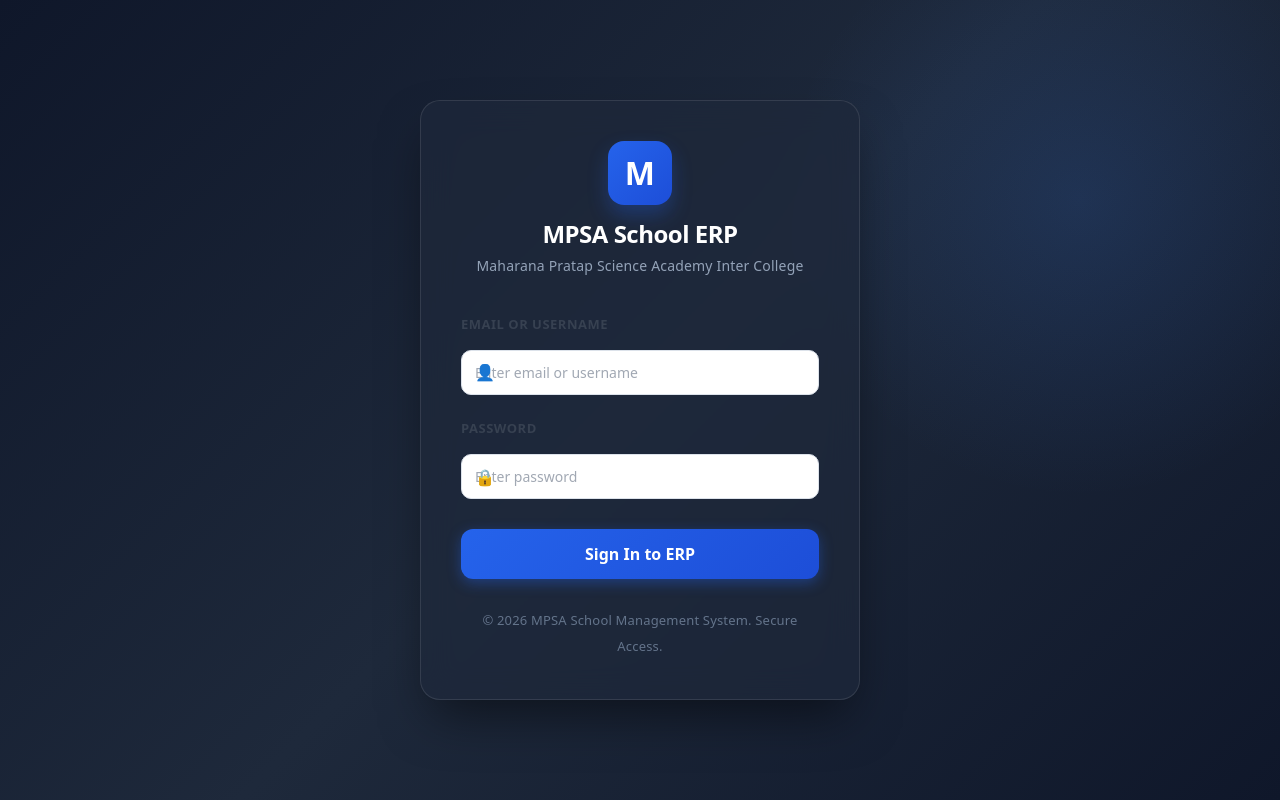
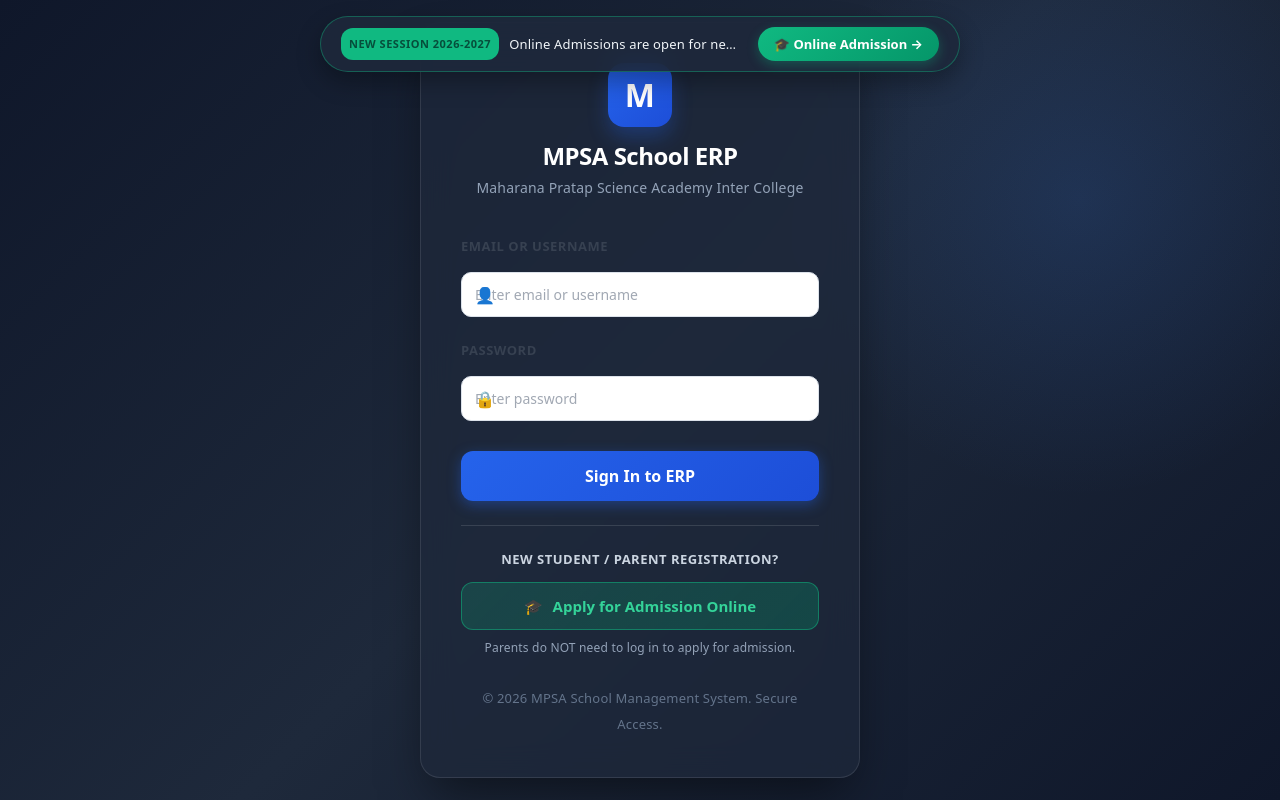
Before and after one commit to Ankur-o11/school_web, a React (Vite) app: page /login in a window 1280 px wide. Built offline with nearby package versions, Linux system fonts and the light colour scheme; no server answers.

Commit message:
feat(admissions): add visible public online admission CTA buttons and admin sidebar submenu

```diff
--- a/src/Style/login.css
+++ b/src/Style/login.css
@@ -162,9 +162,153 @@
   color: #64748b;
 }
 
+/* TOP PUBLIC ACCESS BANNER */
+.login-top-banner {
+  position: absolute;
+  top: 16px;
+  left: 50%;
+  transform: translateX(-50%);
+  width: 90%;
+  max-width: 640px;
+  background: rgba(30, 41, 59, 0.85);
+  backdrop-filter: blur(12px);
+  border: 1px solid rgba(16, 185, 129, 0.4);
+  border-radius: 40px;
+  padding: 10px 20px;
+  display: flex;
+  align-items: center;
+  justify-content: space-between;
+  gap: 12px;
+  z-index: 20;
+  box-shadow: 0 10px 25px rgba(0, 0, 0, 0.3);
+}
+
+.login-top-info {
+  display: flex;
+  align-items: center;
+  gap: 10px;
+  overflow: hidden;
+}
+
+.banner-badge {
+  background: #10b981;
+  color: #064e3b;
+  font-size: 11px;
+  font-weight: 800;
+  padding: 3px 8px;
+  border-radius: 12px;
+  white-space: nowrap;
+  letter-spacing: 0.5px;
+}
+
+.banner-text {
+  color: #f1f5f9;
+  font-size: 13px;
+  font-weight: 500;
+  white-space: nowrap;
+  text-overflow: ellipsis;
+  overflow: hidden;
+}
+
+.login-top-cta {
+  background: linear-gradient(135deg, #10b981, #059669);
+  color: #ffffff;
+  border: none;
+  padding: 8px 16px;
+  border-radius: 20px;
+  font-weight: 700;
+  font-size: 13px;
+  cursor: pointer;
+  white-space: nowrap;
+  transition: all 0.2s ease;
+  box-shadow: 0 4px 12px rgba(16, 185, 129, 0.3);
+}
+
+.login-top-cta:hover {
+  background: linear-gradient(135deg, #059669, #047857);
+  transform: translateY(-1px);
+}
+
+/* IN-CARD ONLINE ADMISSION BOX */
+.login-online-admission-box {
+  margin-top: 24px;
+  padding-top: 20px;
+  border-top: 1px solid rgba(255, 255, 255, 0.12);
+  text-align: center;
+}
+
+.online-adm-label {
+  margin: 0 0 10px 0;
+  font-size: 13px;
+  color: #cbd5e1;
+  font-weight: 600;
+  text-transform: uppercase;
+  letter-spacing: 0.5px;
+}
+
+.login-online-btn {
+  width: 100%;
+  padding: 13px;
+  background: linear-gradient(135deg, rgba(16, 185, 129, 0.2), rgba(5, 150, 105, 0.3));
+  border: 1px solid rgba(16, 185, 129, 0.5);
+  border-radius: 12px;
+  color: #34d399;
+  font-weight: 700;
+  font-size: 15px;
+  cursor: pointer;
+  display: flex;
+  align-items: center;
+  justify-content: center;
+  gap: 10px;
+  transition: all 0.2s ease;
+}
+
+.login-online-btn:hover {
+  background: linear-gradient(135deg, rgba(16, 185, 129, 0.35), rgba(5, 150, 105, 0.5));
+  transform: translateY(-1px);
+  box-shadow: 0 4px 14px rgba(16, 185, 129, 0.25);
+  color: #6ee7b7;
+}
+
+.online-adm-sub {
+  display: block;
+  margin-top: 10px;
+  color: #94a3b8;
+  font-size: 12px;
+  line-height: 1.4;
+}
+
+@media (max-width: 640px) {
+  .login-top-banner {
+    position: relative;
+    top: 0;
+    left: 0;
+    transform: none;
+    width: 100%;
+    margin-bottom: 20px;
+    border-radius: 14px;
+    flex-direction: column;
+    text-align: center;
+    padding: 12px;
+  }
+
+  .login-top-info {
+    flex-direction: column;
+    gap: 4px;
+  }
+
+  .login-top-cta {
+    width: 100%;
+    text-align: center;
+  }
+}
+
 @media (max-width: 480px) {
   .login-container {
     padding: 16px;
+    flex-direction: column;
+    justify-content: flex-start;
+    overflow-y: auto;
   }
 
   .login-card {
--- a/src/components/sidebar.jsx
+++ b/src/components/sidebar.jsx
@@ -19,6 +19,7 @@ function Sidebar({ isOpen = false, onClose }) {
     { path: "/teacher-salary", icon: "🧑‍💼", label: "Teacher Salary", permission: "salary.view" },
 
     { path: "/admissions", icon: "🎓", label: "Admissions", permission: "admissions.view" },
+    { path: "/admissions?source=online", icon: "💻", label: "Online Applications", permission: "admissions.view", indent: true },
     { path: "/classes", icon: "🏫", label: "Classes & Sections", permission: "classes.view" },
     { path: "/subjects", icon: "📚", label: "Subjects", permission: "subjects.view" },
     { path: "/exams", icon: "📝", label: "Exams", permission: "results.view" },
@@ -89,10 +90,10 @@ function Sidebar({ isOpen = false, onClose }) {
 
         <nav className="sidebar-nav">
           {menuItems.map((item) => {
-            const active =
-              item.path === "/"
-                ? location.pathname === "/"
-                : location.pathname === item.path;
+            const currentFull = location.pathname + location.search;
+            const active = item.path.includes("?")
+              ? currentFull === item.path
+              : (item.path === "/" ? location.pathname === "/" : (location.pathname === item.path && !location.search));
 
             return (
               <div
@@ -102,6 +103,7 @@ function Sidebar({ isOpen = false, onClose }) {
                     ? "sidebar-link active-link"
                     : "sidebar-link"
                 }
+                style={item.indent ? { paddingLeft: "34px", fontSize: "13px", opacity: 0.95 } : {}}
                 onClick={() => handleNav(item.path)}
                 role="button"
                 tabIndex={0}
--- a/src/components/ui/DataTable.jsx
+++ b/src/components/ui/DataTable.jsx
@@ -8,14 +8,23 @@ export function DataTable({
   searchPlaceholder = "Search records...",
   searchKey,
   filters = [],
+  initialFilterValues = {},
   loading = false,
   emptyTitle = "No records found",
   emptyDescription = "Try adjusting your search filters or add a new record.",
   pageSize = 10
 }) {
   const [searchQuery, setSearchQuery] = useState("");
-  const [filterValues, setFilterValues] = useState({});
+  const [filterValues, setFilterValues] = useState(initialFilterValues);
   const [currentPage, setCurrentPage] = useState(1);
+
+  // Synchronize initialFilterValues if updated from parent
+  const filterValString = JSON.stringify(initialFilterValues);
+  useMemo(() => {
+    if (initialFilterValues && Object.keys(initialFilterValues).length > 0) {
+      setFilterValues(initialFilterValues);
+    }
+  }, [filterValString]);
 
   const filteredData = useMemo(() => {
     return data.filter((item) => {
@@ -36,7 +45,7 @@ export function DataTable({
       for (const filter of filters) {
         const selectedVal = filterValues[filter.key];
         if (selectedVal && selectedVal !== "ALL") {
-          if (String(item[filter.key]) !== String(selectedVal)) {
+          if (String(item[filter.key] || "").toLowerCase() !== String(selectedVal).toLowerCase()) {
             return false;
           }
         }
--- a/src/pages/Admission.jsx
+++ b/src/pages/Admission.jsx
@@ -1,4 +1,5 @@
 import React, { useEffect, useState } from "react";
+import { useSearchParams } from "react-router-dom";
 import PageHeader from "../components/ui/PageHeader";
 import StatCard, { StatGrid } from "../components/ui/StatCard";
 import DataTable from "../components/ui/DataTable";
@@ -11,6 +12,9 @@ import "../Style/ui.css";
 
 export function Admission() {
   const { fetchWithAuth } = useAuth();
+  const [searchParams] = useSearchParams();
+  const sourceQuery = searchParams.get("source");
+
   const [applications, setApplications] = useState([]);
   const [loading, setLoading] = useState(true);
   const [error, setError] = useState(null);
@@ -414,6 +418,7 @@ export function Admission() {
           columns={columns}
           data={applications}
           searchPlaceholder="Search applicant, parent name, ID, mobile..."
+          initialFilterValues={sourceQuery ? { source: sourceQuery } : {}}
           filters={[
             {
               key: "source",
--- a/src/pages/Dashboard.jsx
+++ b/src/pages/Dashboard.jsx
@@ -52,11 +52,12 @@ export function Dashboard() {
 
   const quickActions = [
     { title: "Student Management", icon: "👨‍🎓", route: "/students", color: "#eff6ff" },
+    { title: "Online Applications", icon: "💻", route: "/admissions?source=online", color: "#ecfdf5" },
     { title: "Teacher Directory", icon: "👨‍🏫", route: "/teachers", color: "#f0fdf4" },
     { title: "Attendance Manager", icon: "📅", route: "/attendance", color: "#fefce8" },
     { title: "Fee Collection", icon: "💰", route: "/fees", color: "#fdf2f8" },
     { title: "Exams & Results", icon: "📝", route: "/results", color: "#f3e8ff" },
-    { title: "Master Timetable", icon: "🗓️", route: "/timetable", color: "#e0f2fe" }
+    { title: "Public Online Form", icon: "🎓", route: "/online-admission", color: "#e0f2fe" }
   ];
 
   return (
--- a/src/pages/Login.jsx
+++ b/src/pages/Login.jsx
@@ -36,6 +36,21 @@ function Login() {
   return (
     <div className="login-container">
       <div className="login-background-decor"></div>
+
+      {/* PUBLIC ACCESS BANNER FOR ONLINE ADMISSION */}
+      <div className="login-top-banner">
+        <div className="login-top-info">
+          <span className="banner-badge">NEW SESSION 2026-2027</span>
+          <span className="banner-text">Online Admissions are open for new students!</span>
+        </div>
+        <button
+          type="button"
+          className="login-top-cta"
+          onClick={() => navigate("/online-admission")}
+        >
+          🎓 Online Admission →
+        </button>
+      </div>
 
       <div className="login-card">
         <div className="login-header">
@@ -93,6 +108,22 @@ function Login() {
           </button>
         </form>
 
+        {/* ONLINE ADMISSION PUBLIC OPTION FOR PARENTS */}
+        <div className="login-online-admission-box">
+          <p className="online-adm-label">New Student / Parent Registration?</p>
+          <button
+            type="button"
+            className="login-online-btn"
+            onClick={() => navigate("/online-admission")}
+          >
+            <span>🎓</span>
+            <span>Apply for Admission Online</span>
+          </button>
+          <small className="online-adm-sub">
+            Parents do NOT need to log in to apply for admission.
+          </small>
+        </div>
+
         <div className="login-footer">
           <p>© 2026 MPSA School Management System. Secure Access.</p>
         </div>
```
